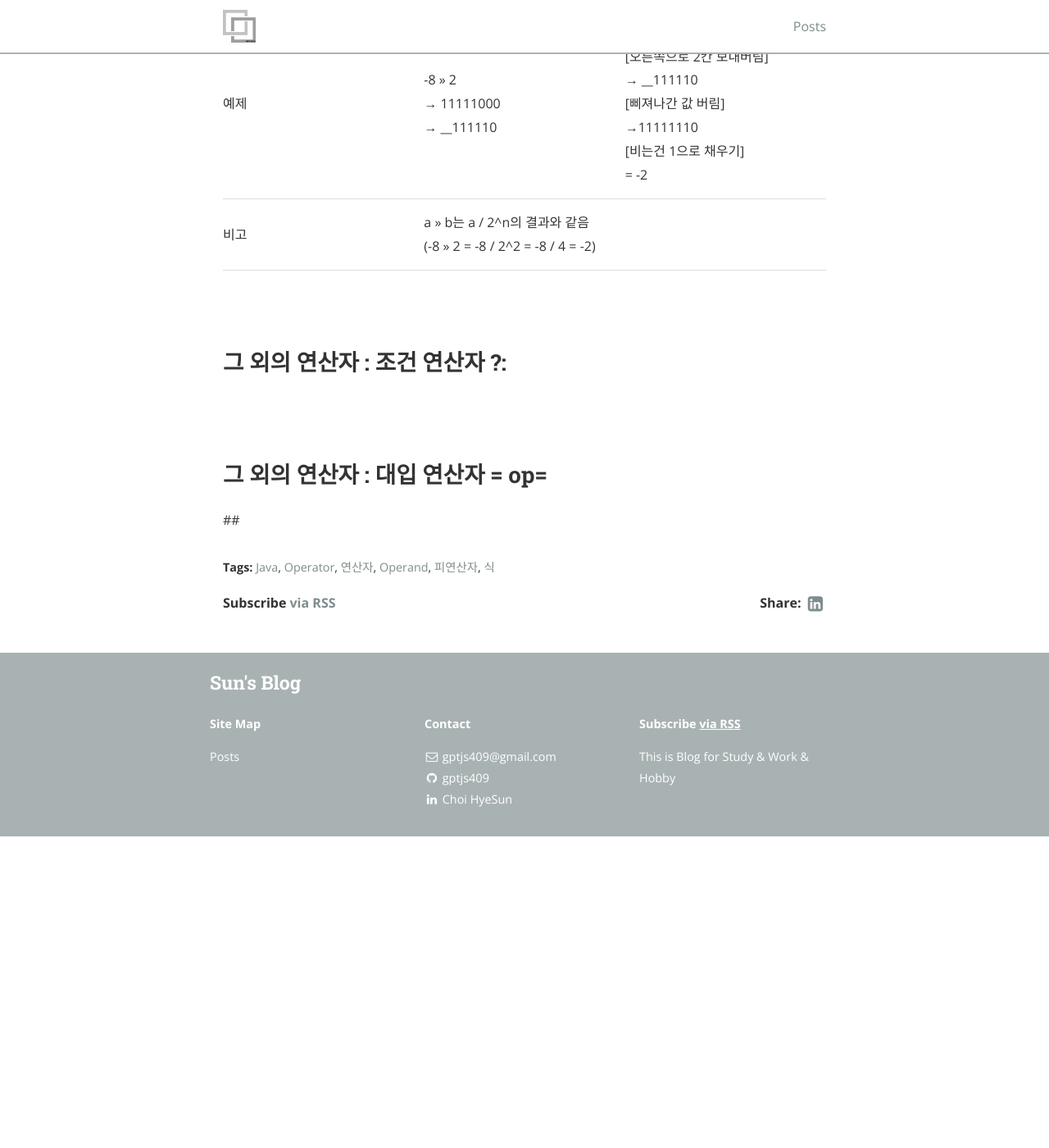
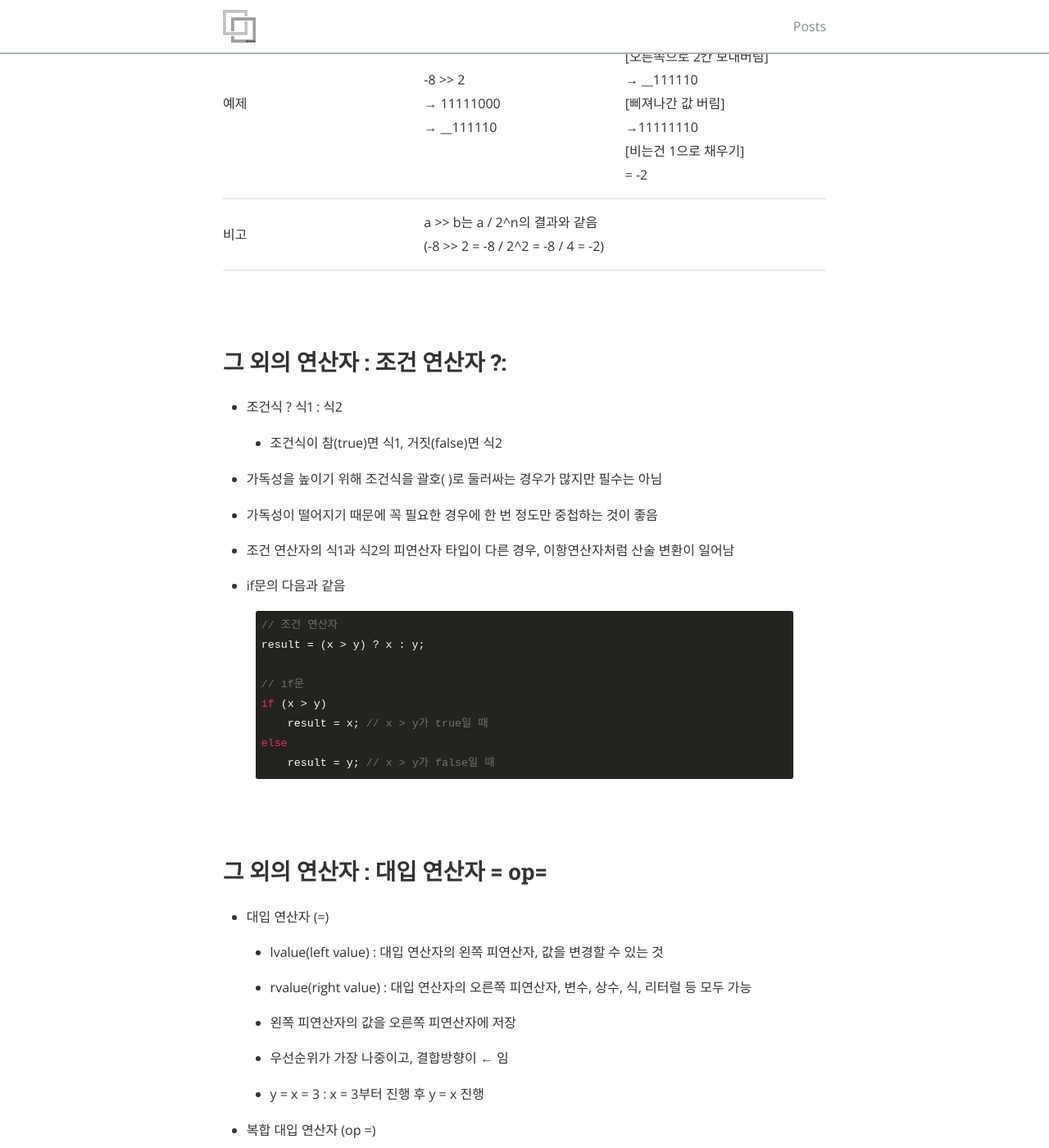
Before and after one commit to gptjs409/gptjs409.github.io, a Jekyll site: the page built from _posts/java/2019-08-10-operator.md, in a window 1280 px wide and 1400 px high, scrolled down 11669 px. Shown: the whole window at 82% size. Built offline with Jekyll 4.4.1, drawn with Linux system fonts in a browser that asks for light colours; nearby versions of some CDN libraries; before the commit the page ends 12689 px from its top, so only the background shows below that; some of the changed text lies outside the part shown.

Commit message:
#2 update

```diff
--- a/_posts/java/2019-08-10-operator.md
+++ b/_posts/java/2019-08-10-operator.md
@@ -52,7 +52,7 @@ tags:
 
 |종류|연산자|설명|
 |---|---|---|
-|산술 연산자|+ - * / % \<\< >>|사칙 연산과 나머지 연산(%)|
+|산술 연산자|+ - * / % \<\< \>\>|사칙 연산과 나머지 연산(%)|
 |비교 연산자|> >= < \<= == !=|크고 작음과 같고 다름을 비교|
 |논리 연산자|&& \|\| ! & \| ^ ~|'그리고(AND)'와 '또는(OR)'으로 조건을 연결|
 |대입 연산자|=|우변의 값을 좌변에 저장|
@@ -85,7 +85,7 @@ tags:
 |단항 연산자|←|++ -- + - ~ ! (type)|+ -는 부호연산자임|1|
 |산술 연산자|→|* / %||2|
 |산술 연산자|→|+ -|계산 연산자임|3|
-|산술 연산자|→|\<\< >>||4|
+|산술 연산자|→|\<\< \>\>||4|
 |비교 연산자|→|\< > \<= >=|instance of|5|
 |비교 연산자|→|== !=||6|
 |논리 연산자|→|&||7|
@@ -95,7 +95,7 @@ tags:
 |논리 연산자|→|\|\||11|
 |삼항 연산자|→|?:||12|
 |대입 연산자|→|= += -= \*= /= %=||13|
-|대입 연산자|←|<<= >>= &= ^= \|=||14|
+|대입 연산자|←|<<= \>\>= &= ^= \|=||14|
 
 <br>
 <br>
@@ -299,7 +299,7 @@ String str = "abc"; // 위와 동일(간략 표현)
 <br>
 <br>
 
-## 논리 연산자 : 비트 연산자 & \| ^ ~ \<\< >>
+## 논리 연산자 : 비트 연산자 & \| ^ ~ \<\< \>\>
 
 - 비트 연산자는 피연산자를 비트단위로 논리 연산
 
@@ -333,9 +333,9 @@ String str = "abc"; // 위와 동일(간략 표현)
 |0|1|
 |ex) 1010|ex) 0101|
 
-- 쉬프트 연산자 \<\< >>
+- 쉬프트 연산자 \<\< \>\>
 
-  - 피연산자의 각 자리(2진수로 표현했을때)를 '오른쪽(>>)' 또는 '왼쪽(<<)'으로 이동(shift)한다고 해서 '쉬프트 연산자(shift operator)
+  - 피연산자의 각 자리(2진수로 표현했을때)를 '오른쪽(\>\>)' 또는 '왼쪽(\<\<)'으로 이동(shift)한다고 해서 '쉬프트 연산자(shift operator)
 
   - 좌측 피연산자를 우측 피연산자만큼 쉬프트
 
@@ -350,35 +350,85 @@ String str = "abc"; // 위와 동일(간략 표현)
 |예제|8 \<\< 2<br>→ 00001000<br>→ 00|0001000\_\_<br>\[왼쪽으로 2칸 보내버림]<br>→ 0001000\_\_<br>\[삐져나간 값 버림]<br>→ 000100000<br>\[비는건 0으로 채우기]<br>= 32|
 |비고|a << b는 a * 2^n의 결과와 같음<br>(8 << 2 = 8 * 2^2 = 8 * 4 = 32)|
 
-  - >> (우측 쉬프트), (단 a >= 0)
+  - \>\> (우측 쉬프트), (단 a >= 0)
 
 ||우측쉬프트, a>=0|
 |---|---|
-|사용법|a >> b (단 a >= 0)|
+|사용법|a \>\> b (단 a >= 0)|
 |의미|2진수로 표현했을 때<br>a를 b만큼 우측으로 shift<br>비는건 0으로 채우기|
-|예제|8 >> 2<br>→ 00001000<br>→ \_\_000010\|00<br>\[오른쪽으로 2칸 보내버림]<br>→ \_\_000010<br>\[삐져나간 값 버림]<br>→00000010<br>\[비는건 0으로 채우기]<br>= 2|
-|비고|a >> b는 a / 2^n의 결과와 같음<br>(8 >> 2 = 8 / 2^2 = 8 / 4 = 2)|
+|예제|8 \>\> 2<br>→ 00001000<br>→ \_\_000010\|00<br>\[오른쪽으로 2칸 보내버림]<br>→ \_\_000010<br>\[삐져나간 값 버림]<br>→00000010<br>\[비는건 0으로 채우기]<br>= 2|
+|비고|a \>\> b는 a / 2^n의 결과와 같음<br>(8 \>\> 2 = 8 / 2^2 = 8 / 4 = 2)|
 
-  - >> (우측 쉬프트), (단 a \< 0)
+  - \>\> (우측 쉬프트), (단 a \< 0)
 
 ||우측쉬프트, a\<0|
 |---|---|
-|사용법| a >> b (단 a\<0)|
+|사용법| a \>\> b (단 a\<0)|
 |의미|2진수로 표현했을 때<br>a를 b만큼 우측으로 shift<br>비는건 음수니까 1로 채우기|
-|예제|-8 >> 2<br>→ 11111000<br>→ \_\_111110|00<br>\[오른쪽으로 2칸 보내버림]<br>→ \_\_111110<br>\[삐져나간 값 버림]<br>→11111110<br>\[비는건 1으로 채우기]<br>= -2|
-|비고|a >> b는 a / 2^n의 결과와 같음<br>(-8 >> 2 = -8 / 2^2 = -8 / 4 = -2)|
+|예제|-8 \>\> 2<br>→ 11111000<br>→ \_\_111110|00<br>\[오른쪽으로 2칸 보내버림]<br>→ \_\_111110<br>\[삐져나간 값 버림]<br>→11111110<br>\[비는건 1으로 채우기]<br>= -2|
+|비고|a \>\> b는 a / 2^n의 결과와 같음<br>(-8 \>\> 2 = -8 / 2^2 = -8 / 4 = -2)|
 
 <br>
 <br>
 
 ## 그 외의 연산자 : 조건 연산자 ?:
 
+- 조건식 ? 식1 : 식2
+
+  - 조건식이 참(true)면 식1, 거짓(false)면 식2
+
+- 가독성을 높이기 위해 조건식을 괄호( )로 둘러싸는 경우가 많지만 필수는 아님
+
+- 가독성이 떨어지기 때문에 꼭 필요한 경우에 한 번 정도만 중첩하는 것이 좋음
+
+- 조건 연산자의 식1과 식2의 피연산자 타입이 다른 경우, 이항연산자처럼 산술 변환이 일어남
+
+- if문의 다음과 같음
+
+{% highlight java %}
+// 조건 연산자
+result = (x > y) ? x : y;
+
+// if문
+if (x > y)
+    result = x; // x > y가 true일 때
+else
+    result = y; // x > y가 false일 때
+{% endhighlight %}
 
 <br>
 <br>
 
 ## 그 외의 연산자 : 대입 연산자 = op=
 
+- 대입 연산자 (=)
 
+  - lvalue(left value) : 대입 연산자의 왼쪽 피연산자, 값을 변경할 수 있는 것
 
-##
+  - rvalue(right value) : 대입 연산자의 오른쪽 피연산자, 변수, 상수, 식, 리터럴 등 모두 가능
+
+  - 왼쪽 피연산자의 값을 오른쪽 피연산자에 저장
+
+  - 우선순위가 가장 나중이고, 결합방향이 ← 임
+
+  - y = x = 3 : x = 3부터 진행 후 y = x 진행
+
+- 복합 대입 연산자 (op =)
+
+  - 대입 연산자는 다른 연산자(op)와 결합하여 "op="와 같은 방식으로 사용될 수 있음
+
+  - 결합된 두 연산자는 반드시 공백 없이 붙여써야 함
+
+|op=|=|
+|---|---|
+|i += 3;|i = i + 3;|
+|i -= 3;|i = i - 3;|
+|i \*= 3;|i = i * 3;|
+|i /= 3;|i = i / 3;|
+|i %= 3;|i = i % 3;|
+|i \<\<= 3;|i = i \<\< 3;|
+|i \>\>= 3;|i = i \>\> 3;|
+|i &= 3;|i = i & 3;|
+|i ^= 3;|i = i ^ 3;|
+|i \|= 3;|i = i \| 3;|
+|(주의) i \*= 10 + j|(주의) i = i * (10+j);<br>(틀림 - i = i * 10 + j);|
```
